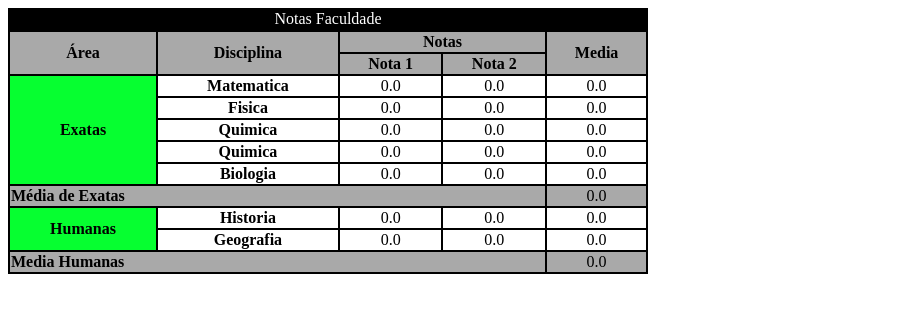
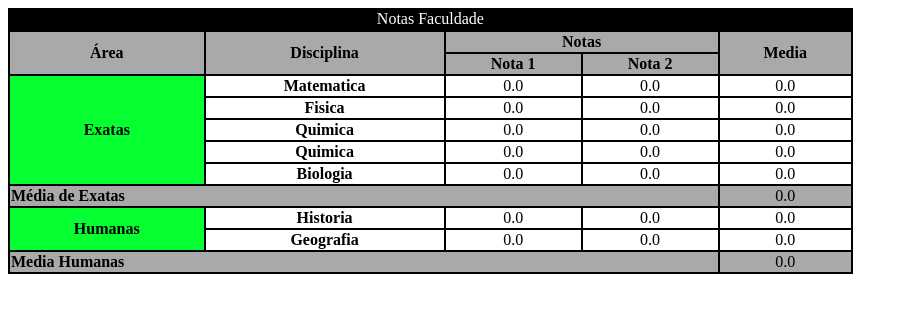
Before and after one commit to Ricky-Saldanha/HTML_CSS, a plain HTML site: page Exercicios/Ex023/Final.html in a window 1280 px wide. Shown: the whole page, without its empty margins (0-908 px from the left). Drawn offline with Linux system fonts and the light colour scheme.

Commit message:
finalizado

```diff
--- a/Exercicios/Ex023/Final.html
+++ b/Exercicios/Ex023/Final.html
@@ -9,7 +9,7 @@
     table{
         border: 2px solid black;
         border-collapse: collapse;
-        width: 50vw;
+        width: 66vw;
 
     }
     caption{
@@ -38,10 +38,13 @@
     tbody{
         text-align: center;
     }
-
+   .conteiner{
+    overflow-x: auto;
+   }
 
 </style>
 <body>
+    <div class="conteiner">
         <table>
         <caption>Notas Faculdade</caption>
             <tr>
@@ -110,6 +113,7 @@
         </tr>
          </tbody>
         </table>
+    </div>
 
 </body>
 </html>
```
Lines whose indentation alone changed are shown as unchanged.
